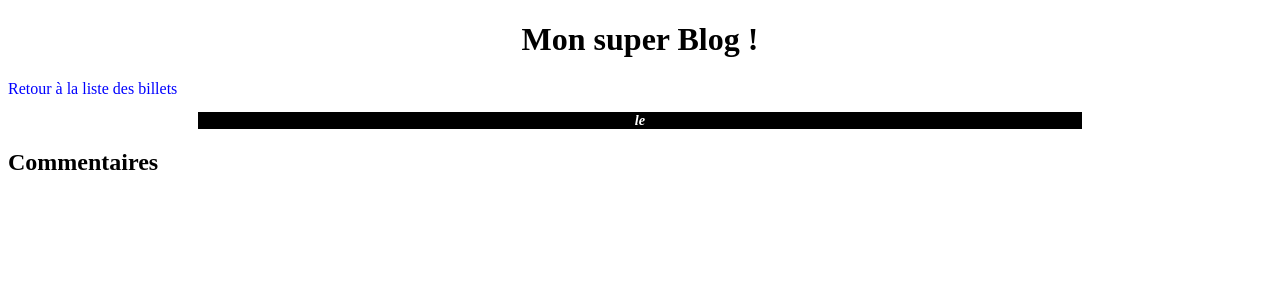
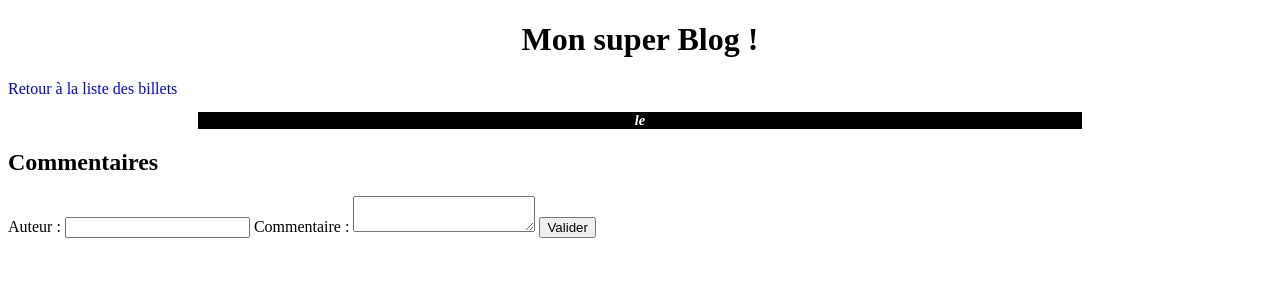
Before and after one commit to nicolasdugit/tp_OC-BLOG_PHP, a PHP site: page /commentaires.php?billet= in a window 1280 px wide. Shown: the top 300 px of the page. Run offline with PHP 8.4, Linux system fonts and the light colour scheme; data that the repository does not hold is empty.

Commit message:
ajout commentaire fonctionnel

```diff
--- a/commentaires.php
+++ b/commentaires.php
@@ -48,5 +48,11 @@
 	} // fin de la boucle des commentaires
 	$req->closeCursor();
 	?>
+	<form method="POST" action="commentaires_post.php?billet=<?php echo $_GET['billet'] ?>" >
+		<label for="auteur">Auteur : </label><input type="text" name="auteur">
+		<label for="commentaire">Commentaire : </label><textarea name="commentaire"></textarea>
+
+		<input type="submit" value="Valider">
+	</form>
 </body>
 </html>
```
Also changed, not shown: commentaires_post.php (+5 -4 lines).
